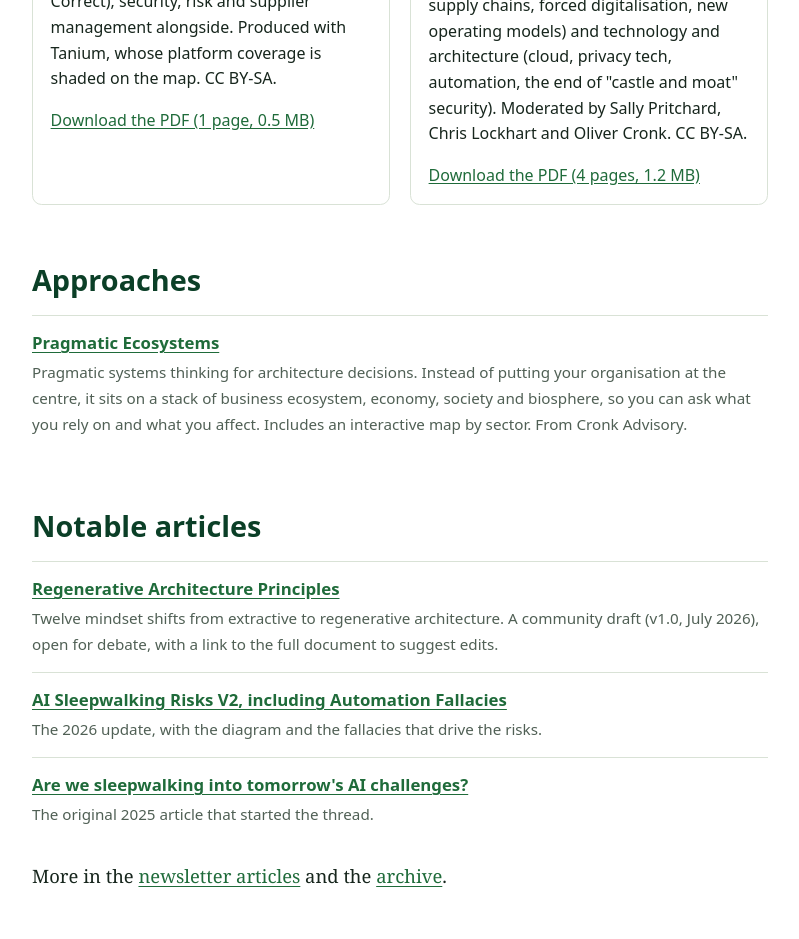
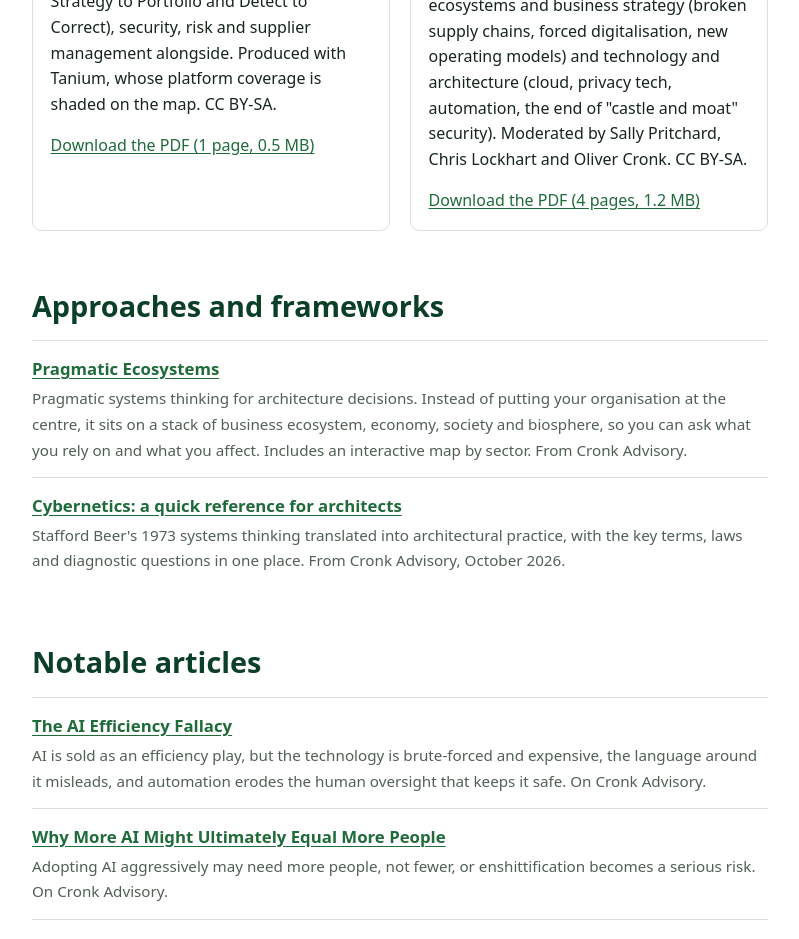
Before and after one commit to cronky/architecttomorrow, a Jekyll site: the page built from resources/index.html, in a window 1280 px wide and 1400 px high, scrolled down 2417 px. Shown: the top 939 px of the window, without its empty margins (240-1039 px from the left). Built offline with Jekyll 4.4.1, drawn with Linux system fonts in a browser that asks for light colours; some of the changed text lies outside the part shown.

Commit message:
Link more Cronk Advisory pieces from resources and about
- Notable articles: The AI Efficiency Fallacy (with its image) and Why More
  AI Might Ultimately Equal More People, continuing the sleepwalking thread.
- The judgement-line graphic now links to its source piece, Artificial
  intelligence is not artificial wisdom.
- Approaches and frameworks: Cybernetics quick reference for architects.
- About: link to Oliver's talks and appearances on cronky.net.

Co-Authored-By: Claude Opus 5.5 <noreply@anthropic.com>

```diff
--- a/_data/library.yml
+++ b/_data/library.yml
@@ -8,13 +8,16 @@ reference_architecture:
     description: The context stack and the judgement line, after Ackoff and Zeleny. Technology-led capabilities (infrastructure, data, information, knowledge) sit below the line. Human capabilities (judgement, empathy, wisdom, accountability, trusted relationships) sit above it, where a named human owns the output. Each band is paired with its risk and governance needs, from controls and provenance up to decision rights and assurance.
     image: /assets/images/context-stack-judgement-line.webp
     alt: "Stack diagram: infrastructure, data, information and knowledge as technology-led capabilities below a dashed judgement line; judgement, empathy, wisdom, accountability and trusted relationships as human capabilities above it; with controls, quality and provenance, decision rights and assurance alongside"
-    url: https://www.cronkadvisory.com/articles/reference-architecture-consequential-ai/
-    link_label: Read the reference architecture
+    url: https://www.cronkadvisory.com/articles/artificial-intelligence-is-not-artificial-wisdom/
+    link_label: "Read where it comes from: Artificial intelligence is not artificial wisdom"
 # Approaches and frameworks: url is a site path or full URL.
 approaches:
   - title: Pragmatic Ecosystems
     description: Pragmatic systems thinking for architecture decisions. Instead of putting your organisation at the centre, it sits on a stack of business ecosystem, economy, society and biosphere, so you can ask what you rely on and what you affect. Includes an interactive map by sector. From Cronk Advisory.
     url: https://www.cronkadvisory.com/approach/
+  - title: "Cybernetics: a quick reference for architects"
+    description: Stafford Beer's 1973 systems thinking translated into architectural practice, with the key terms, laws and diagnostic questions in one place. From Cronk Advisory, October 2026.
+    url: https://www.cronkadvisory.com/articles/beer-cybernetics-reference/
 # Diagrams: image is a path under /assets/images/, page is optional (link to the article that explains it)
 diagrams:
   - title: "Architecture is not neutral: twelve shifts from extractive to regenerative"
@@ -42,6 +45,15 @@ diagrams:
     file_label: Download the PDF (4 pages, 1.2 MB)
 # Notable articles: url is a site path or full URL. date (for ordering on the home page) and image are optional/needed respectively.
 notable:
+  - title: The AI Efficiency Fallacy
+    date: 2026-10-30
+    image: /assets/images/ai-efficiency-fallacy-train.webp
+    description: AI is sold as an efficiency play, but the technology is brute-forced and expensive, the language around it misleads, and automation erodes the human oversight that keeps it safe. On Cronk Advisory.
+    url: https://www.cronkadvisory.com/articles/the-ai-efficiency-fallacy/
+  - title: Why More AI Might Ultimately Equal More People
+    date: 2026-10-26
+    description: Adopting AI aggressively may need more people, not fewer, or enshittification becomes a serious risk. On Cronk Advisory.
+    url: https://www.cronkadvisory.com/articles/the-pendulum-swings-back/
   - title: Regenerative Architecture Principles
     date: 2026-07-01
     image: /assets/images/regenerative-principles.webp
--- a/resources/index.html
+++ b/resources/index.html
@@ -54,7 +54,7 @@ description: Reference architectures, diagrams and notable articles from the Arc
   {% endif %}
 
   {% if lib.approaches and lib.approaches.size > 0 %}
-  <h2 id="approaches">Approaches</h2>
+  <h2 id="approaches">Approaches and frameworks</h2>
   <ul class="list">
     {% for a in lib.approaches %}
     <li><a href="{% if a.url contains '://' %}{{ a.url }}{% else %}{{ a.url | relative_url }}{% endif %}"{% if a.url contains '://' %} rel="noopener"{% endif %}>{{ a.title | escape }}</a>{% if a.description %}<span class="ex">{{ a.description }}</span>{% endif %}</li>
```
Also changed, not shown: community/about/index.md (+1 -1 lines), assets/images/ai-efficiency-fallacy-train.webp (added).
